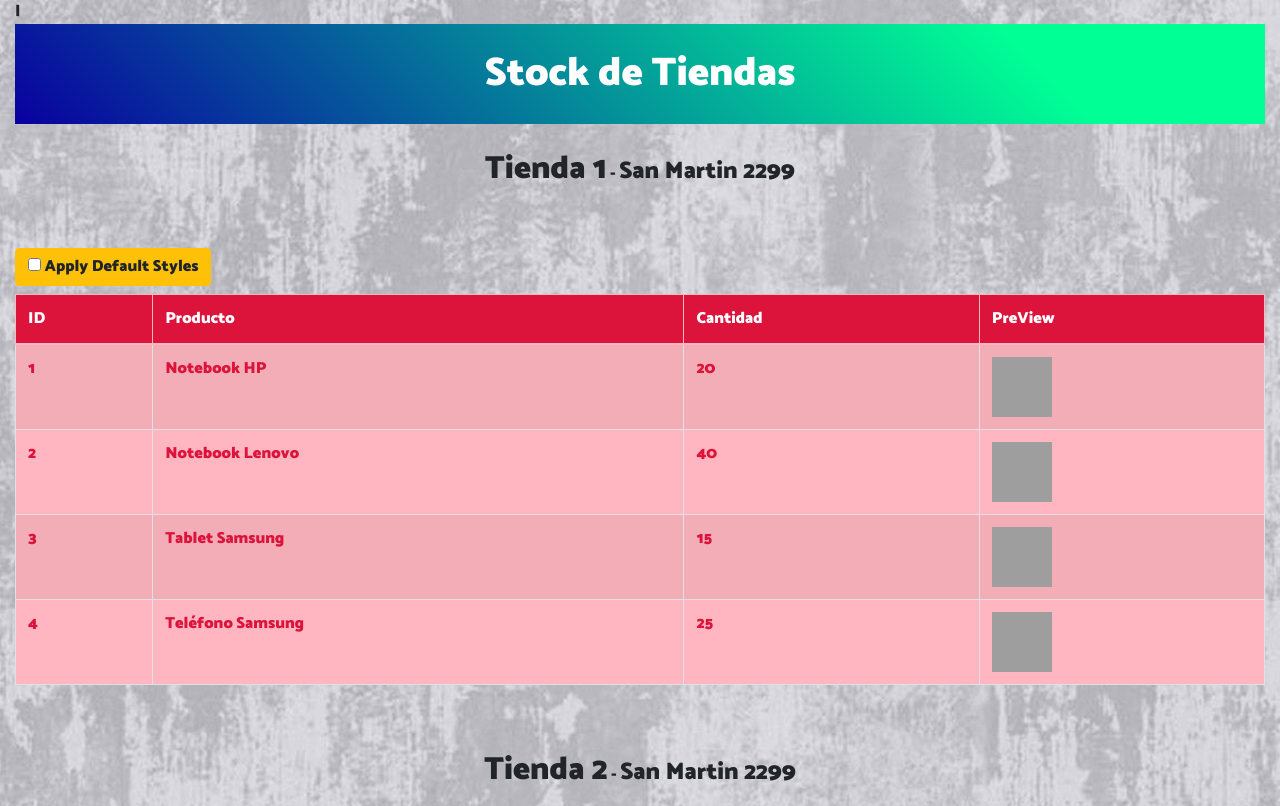
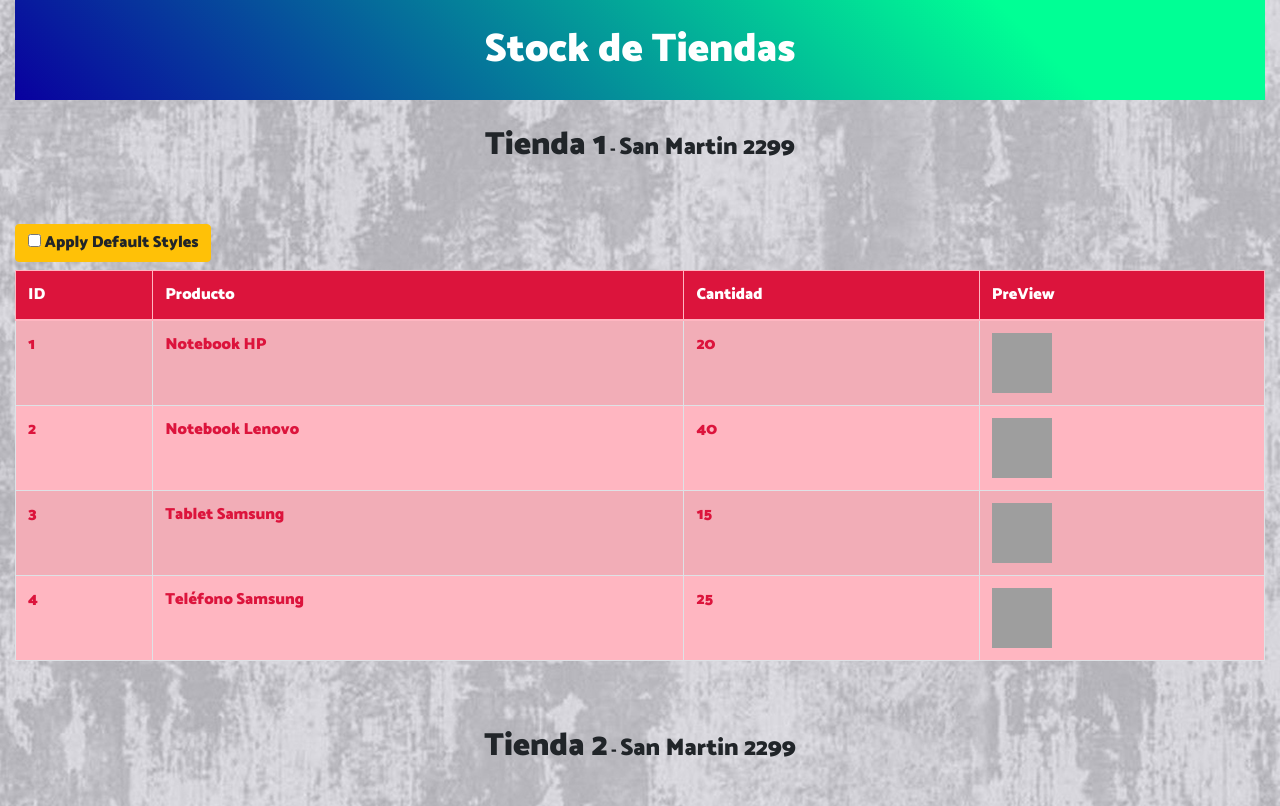
Before and after one commit to reneepaternesi/Componentes-Paternesi, a plain HTML site: page index.html in a window 1280 px wide. Shown: the top 806 px of the page. Drawn offline with nearby package versions, Linux system fonts and the light colour scheme; grey boxes are pictures that could not be loaded.

Commit message:
Adjust code padding

```diff
--- a/index.html
+++ b/index.html
@@ -1,6 +1,5 @@
 <!DOCTYPE html>
 <html lang="en">
-
     <head>
         <meta charset="UTF-8">
         <meta http-equiv="X-UA-Compatible" content="IE=edge">
@@ -17,7 +16,7 @@
     <body>
         <div id="app" class="container-fluid">
             <div class="content">
-            | <h1 class="title">Stock de Tiendas</h1>
+                <h1 class="title">Stock de Tiendas</h1>
                 <div v-for="(tienda, i) in tiendas" :key="i">
                     <store-hero :name="tienda.name" :address="tienda.address"></store-hero>
                     <div class="btn-group mt-4" data-toggle="buttons">
@@ -26,7 +25,8 @@
                         </label>
                     </div>
                     <table-products :titles="tienda.stock.titles" :entries="tienda.stock.entries"
-                    :class="[!tienda.defaultStyles ? tienda.stylesObject: '']"></table-products>
+                        :class="[!tienda.defaultStyles ? tienda.stylesObject: '']">
+                    </table-products>
                     <br />
                 </div>
             </div>
@@ -35,5 +35,4 @@
             </div>
         </div>
     </body>
-
 </html>
--- a/styles.css
+++ b/styles.css
@@ -1,6 +1,4 @@
 @import url('https://fonts.googleapis.com/css2?family=Catamaran:wght@900&display=swap');
-@import url('https://fonts.googleapis.com/css2?family=Raleway:wght@100&display=swap');
-@import url('https://fonts.googleapis.com/css2?family=Lora&family=Raleway:wght@100&display=swap');
 
 
 *, *:before, *:after {
@@ -87,6 +85,7 @@ body {
     border-color: lightskyblue;
 }
 
+/* background image*/
 #bg {
     position: fixed;
     top: -50%;
@@ -104,4 +103,4 @@ body {
     margin: auto;
     min-width: 50%;
     min-height: 50%;
-  }
+}
```
Lines whose indentation alone changed are shown as unchanged.
